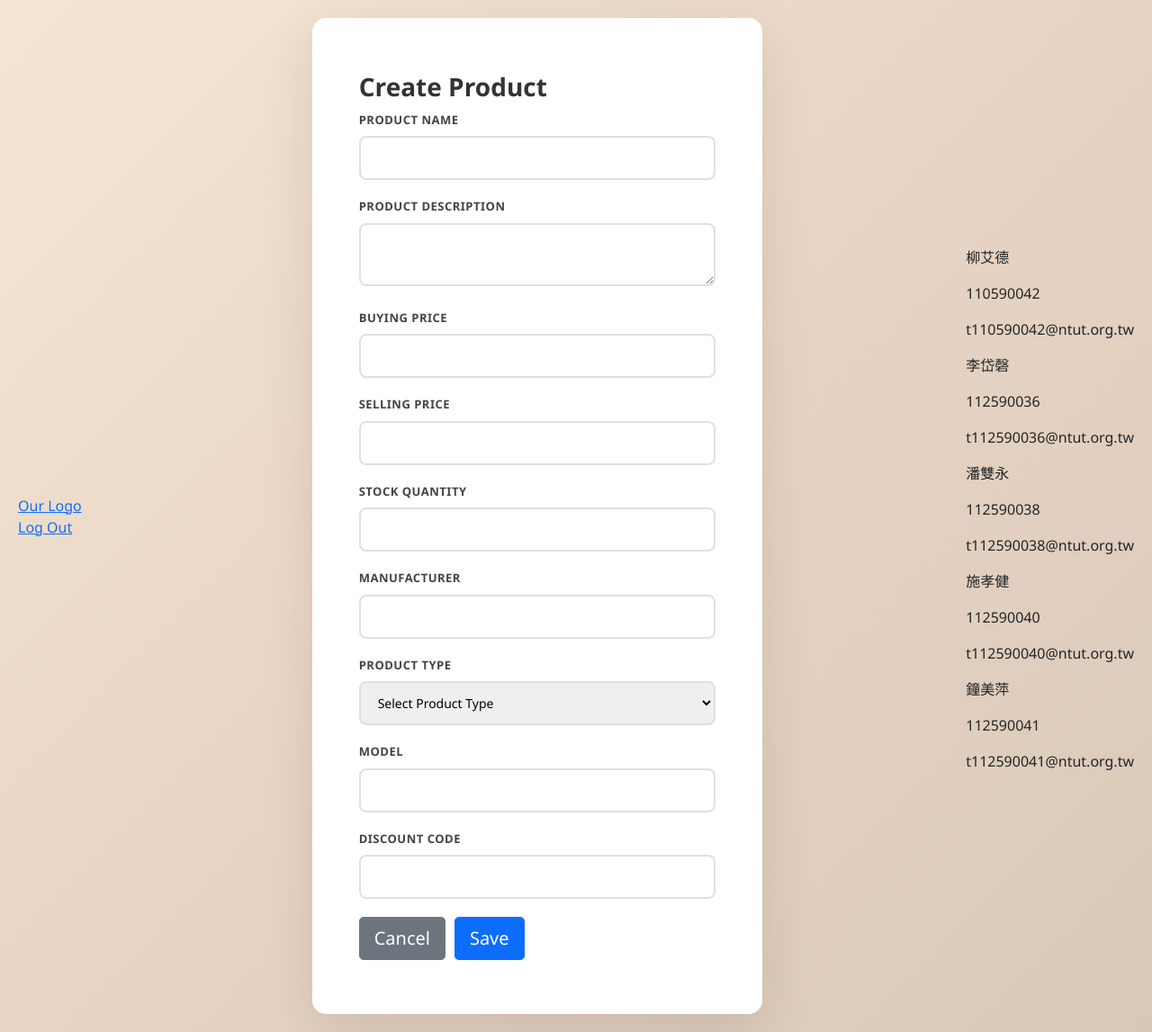
After one commit to psyPan/e-commerce-platform, a Flask app: page /add_product in a window 1280 px wide. The commit adds this page. Shown: the whole page at 90% size. Run offline with Flask 3, Linux system fonts and the light colour scheme; the visitor is signed in with stand-in values (Sample User, id 1); some libraries are stand-ins or nearby versions.

Commit message:
Create Product model and add_product endpoint

```diff
--- a/flask_store/__init__.py
+++ b/flask_store/__init__.py
@@ -23,10 +23,12 @@ def create_app():
         from flask_store.users.routes import users
         from flask_store.stores.routes import stores
         from flask_store.discounts.routes import discounts
+        from flask_store.products.routes import products
         db.create_all()
 
         # Register blueprints
         app.register_blueprint(users)
         app.register_blueprint(stores)
         app.register_blueprint(discounts)
+        app.register_blueprint(products)
     return app
--- a/flask_store/discounts/forms.py
+++ b/flask_store/discounts/forms.py
@@ -1,5 +1,3 @@
-from dis import disco
-from flask import Flask
 from flask_wtf import FlaskForm
 from wtforms import StringField, TextAreaField, SelectField, FloatField, SubmitField
 from wtforms.validators import DataRequired, Length, NumberRange, ValidationError
--- a/flask_store/discounts/models.py
+++ b/flask_store/discounts/models.py
@@ -25,6 +25,9 @@ class Discount(db.Model):
     seasoning_details = db.relationship('Seasoning', back_populates='discount', uselist=False)
     # Relationship to special_event details (one-to-one)
     special_event_details = db.relationship('SpecialEvent', back_populates='discount', uselist=False)
+
+    def __repr__(self):
+        return f"Discount('{self.name}', '{self.code}', '{self.type}')"
 
 class Shipping(db.Model):
     discount_id = db.Column(db.Integer, db.ForeignKey('discount.id', onupdate="CASCADE", ondelete="CASCADE"),
--- /dev/null
+++ b/flask_store/products/forms.py
@@ -0,0 +1,26 @@
+from flask_wtf import FlaskForm
+from wtforms import StringField, TextAreaField, SelectField, FileField, SubmitField, IntegerField
+from wtforms.validators import DataRequired, Length, NumberRange
+from flask_wtf.file import FileAllowed, FileField, FileRequired
+
+class ProductForm(FlaskForm):
+    name = StringField('Product Name',  validators=[DataRequired(), Length(min=5, max=100)])
+    description = TextAreaField('Product Description')
+    image = FileField('Update Profile Picture', validators=[FileAllowed(['jpg', 'png'])])
+    buy_price = IntegerField('Buying Price', validators=[DataRequired(), NumberRange(min=1, message='Price cannot be negative')])
+    sell_price = IntegerField('Selling Price', validators=[DataRequired(), NumberRange(min=1, message='Price cannot be negative')])
+    stock = IntegerField('Stock Quantity', validators=[DataRequired(), NumberRange(min=0, message='In stock quantity cannot be negative value')])
+    manufacturer = StringField('Manufacturer', validators=[Length(min=3, max=100)])
+    type = SelectField('Product Type',
+                        choices=[
+                            ('', 'Select Product Type'),
+                            ('laptop', 'Laptop'),
+                            ('phone', 'Phone'),
+                            ('tablet', 'Tablet'),
+                            ('gaming console', 'Gaming Console'),
+                            ('home appliance', 'Home Appliance')
+                        ])
+    model = StringField('model', validators=[Length(min=5, max=100)])
+    discount_code = StringField('Discount Code', validators=[Length(min=5, max=50)])
+    cancel = SubmitField('Cancel')
+    save = SubmitField('Save')
--- /dev/null
+++ b/flask_store/products/routes.py
@@ -0,0 +1,44 @@
+from ast import mod
+from itertools import product
+from flask import render_template, url_for, flash, redirect, request, Blueprint
+from flask_login import current_user, login_required
+from flask_store import db
+from flask_store.products.models import Product
+from flask_store.discounts.models import Discount
+from flask_store.products.forms import ProductForm
+
+products = Blueprint('products', __name__)
+
+@products.route('/add_product', methods=['GET', 'POST'])
+@login_required
+def add_product():
+    if current_user.c_flag: # is customer
+        flash('You do not have permission to this page', 'danger')
+        return redirect(url_for('users.home'))
+    form = ProductForm()
+    if form.validate_on_submit():
+        if form.save.data:
+            if form.discount_code.data:
+                discount_code = form.discount_code.data.strip()
+                if discount_code:
+                    discount = Discount.query.filter_by(code=discount_code).first()
+                    if not discount:
+                        flash(f'Discount code "{discount_code}" not found!', 'danger')
+                        return render_template('add_product.html', title='Add Product', form=form)
+                store = current_user.store
+                product = Product(name=form.name.data, description=form.description.data,
+                                  buy_price=form.buy_price.data, sell_price=form.sell_price.data,
+                                  stock=form.stock.data, manufacturer=form.manufacturer.data,
+                                  type=form.type.data, model=form.model.data, store_id=store.id, discount_id=discount.id)
+                try:
+                    db.session.add(product)
+                    db.session.commit()
+                    flash(f'Product "{product.name}" created successfully!', 'success')
+                    return redirect(url_for('users.home'))
+                except Exception as e:
+                    db.session.rollback()
+                    flash('An error occurred while creating the product.', 'danger')
+                    return render_template('add_product.html', form=form)
+        elif form.cancel.data:
+            return render_template('add_product.html', title='Add Product', form=form)
+    return render_template('add_product.html', title='Add Product', form=form)
--- /dev/null
+++ b/flask_store/templates/add_product.html
@@ -0,0 +1,156 @@
+{% extends "index.html" %}
+{% block content %}
+    <link rel="stylesheet" href="{{ url_for('static', filename='style/register.css') }}">
+    <link rel="stylesheet" href="{{ url_for('static', filename='style/add_discount.css') }}">
+    <div class="col-md-8 container">
+        <div class="right-section">
+            <h1 class="form-title">Create Product</h1>
+
+            <!-- Flask Form with Jinja -->
+            <form method="POST" action="">
+                {{ form.hidden_tag() }}
+
+                <!-- Product Name -->
+                <div class="form-group">
+                    {{ form.name.label(class="form-label") }}
+                    {% if form.name.errors %}
+                        {{ form.name(class="form-input is-invalid") }}
+                        <div class="invalid-feedback">
+                            {% for error in form.name.errors %}
+                                <span>{{ error }}</span>
+                            {% endfor %}
+                        </div>
+                    {% else %}
+                        {{ form.name(class="form-input") }}
+                    {% endif %}
+                </div>
+
+                <!-- Product description -->
+                <div class="form-group">
+                    {{ form.description.label(class="form-label") }}
+                    {% if form.description.errors %}
+                        {{ form.description(class="form-input is-invalid") }}
+                        <div class="invalid-feedback">
+                            {% for error in form.description.errors %}
+                                <span>{{ error }}</span>
+                            {% endfor %}
+                        </div>
+                    {% else %}
+                        {{ form.description(class="form-input") }}
+                    {% endif %}
+                </div>
+
+                <!-- Product buy price -->
+                <div class="form-group">
+                    {{ form.buy_price.label(class="form-label") }}
+                    {% if form.buy_price.errors %}
+                        {{ form.buy_price(class="form-input is-invalid") }}
+                        <div class="invalid-feedback">
+                            {% for error in form.buy_price.errors %}
+                                <span>{{ error }}</span>
+                            {% endfor %}
+                        </div>
+                    {% else %}
+                        {{ form.buy_price(class="form-input") }}
+                    {% endif %}
+                </div>
+
+                <!-- Product sell price -->
+                <div class="form-group">
+                    {{ form.sell_price.label(class="form-label") }}
+                    {% if form.sell_price.errors %}
+                        {{ form.sell_price(class="form-input is-invalid") }}
+                        <div class="invalid-feedback">
+                            {% for error in form.sell_price.errors %}
+                                <span>{{ error }}</span>
+                            {% endfor %}
+                        </div>
+                    {% else %}
+                        {{ form.sell_price(class="form-input") }}
+                    {% endif %}
+                </div>
+
+                <!-- Product stock -->
+                <div class="form-group">
+                    {{ form.stock.label(class="form-label") }}
+                    {% if form.stock.errors %}
+                        {{ form.stock(class="form-input is-invalid") }}
+                        <div class="invalid-feedback">
+                            {% for error in form.stock.errors %}
+                                <span>{{ error }}</span>
+                            {% endfor %}
+                        </div>
+                    {% else %}
+                        {{ form.stock(class="form-input") }}
+                    {% endif %}
+                </div>
+
+                <!-- Manufacturer -->
+                <div class="form-group">
+                    {{ form.manufacturer.label(class="form-label") }}
+                    {% if form.manufacturer.errors %}
+                        {{ form.manufacturer(class="form-input is-invalid") }}
+                        <div class="invalid-feedback">
+                            {% for error in form.manufacturer.errors %}
+                                <span>{{ error }}</span>
+                            {% endfor %}
+                        </div>
+                    {% else %}
+                        {{ form.manufacturer(class="form-input") }}
+                    {% endif %}
+                </div>
+
+                <!-- Type -->
+                <div class="form-group">
+                    {{ form.type.label(class="form-label") }}
+                    {% if form.type.errors %}
+                        {{ form.type(class="form-input is-invalid") }}
+                        <div class="invalid-feedback">
+                            {% for error in form.type.errors %}
+                                <span>{{ error }}</span>
+                            {% endfor %}
+                        </div>
+                    {% else %}
+                        {{ form.type(class="form-input") }}
+                    {% endif %}
+                </div>
+
+                <!-- model -->
+                <div class="form-group">
+                    {{ form.model.label(class="form-label") }}
+                    {% if form.model.errors %}
+                        {{ form.model(class="form-input is-invalid") }}
+                        <div class="invalid-feedback">
+                            {% for error in form.model.errors %}
+                                <span>{{ error }}</span>
+                            {% endfor %}
+                        </div>
+                    {% else %}
+                        {{ form.model(class="form-input") }}
+                    {% endif %}
+                </div>
+
+                <!-- discount_code -->
+                <div class="form-group">
+                    {{ form.discount_code.label(class="form-label") }}
+                    {% if form.discount_code.errors %}
+                        {{ form.discount_code(class="form-input is-invalid") }}
+                        <div class="invalid-feedback">
+                            {% for error in form.discount_code.errors %}
+                                <span>{{ error }}</span>
+                            {% endfor %}
+                        </div>
+                    {% else %}
+                        {{ form.discount_code(class="form-input") }}
+                    {% endif %}
+                </div>
+
+                <!-- Buttons -->
+                <div class="btn-group-custom">
+                    {{ form.cancel(class="btn btn-secondary btn-lg") }}
+                    {{ form.save(class="btn btn-primary btn-lg") }}
+                </div>
+            </form>
+        </div>
+    </div>
+{% endblock content %}
--- a/flask_store/templates/login.html
+++ b/flask_store/templates/login.html
@@ -43,7 +43,7 @@
             </form>
 
             <div class="login-link">
-                Don't have an account? <a href="#">Sign Up</a>
+                Don't have an account? <a href="{{ url_for('users.register') }}">Sign Up</a>
             </div>
         </div>
     </div>
--- a/flask_store/templates/register.html
+++ b/flask_store/templates/register.html
@@ -143,7 +143,7 @@
             </form>
 
             <div class="login-link">
-                Already have an account? <a href="#">Sign In</a>
+                Already have an account? <a href="{{ url_for('users.login') }}">Sign In</a>
             </div>
         </div>
     </div>
--- a/flask_store/users/routes.py
+++ b/flask_store/users/routes.py
@@ -22,7 +22,7 @@ def register():
         db.session.add(user)
         db.session.commit()
         flash('Your account has been created! You are now able to log in', 'success')
-        return redirect(url_for('users.home'))
+        return redirect(url_for('users.login'))
     return render_template('register.html',title='Register', form=form)
 
 @users.route('/login', methods=['GET', 'POST'])
```
Also changed, not shown: flask_store/products/models.py (added, +49 -0 lines), flask_store/stores/models.py (+6 -37 lines), flask_store/stores/routes.py (+12 -7 lines), flask_store/users/forms.py (+0 -8 lines), flask_store/users/models.py (+7 -1 lines), seed_data.py (+5 -2 lines).
